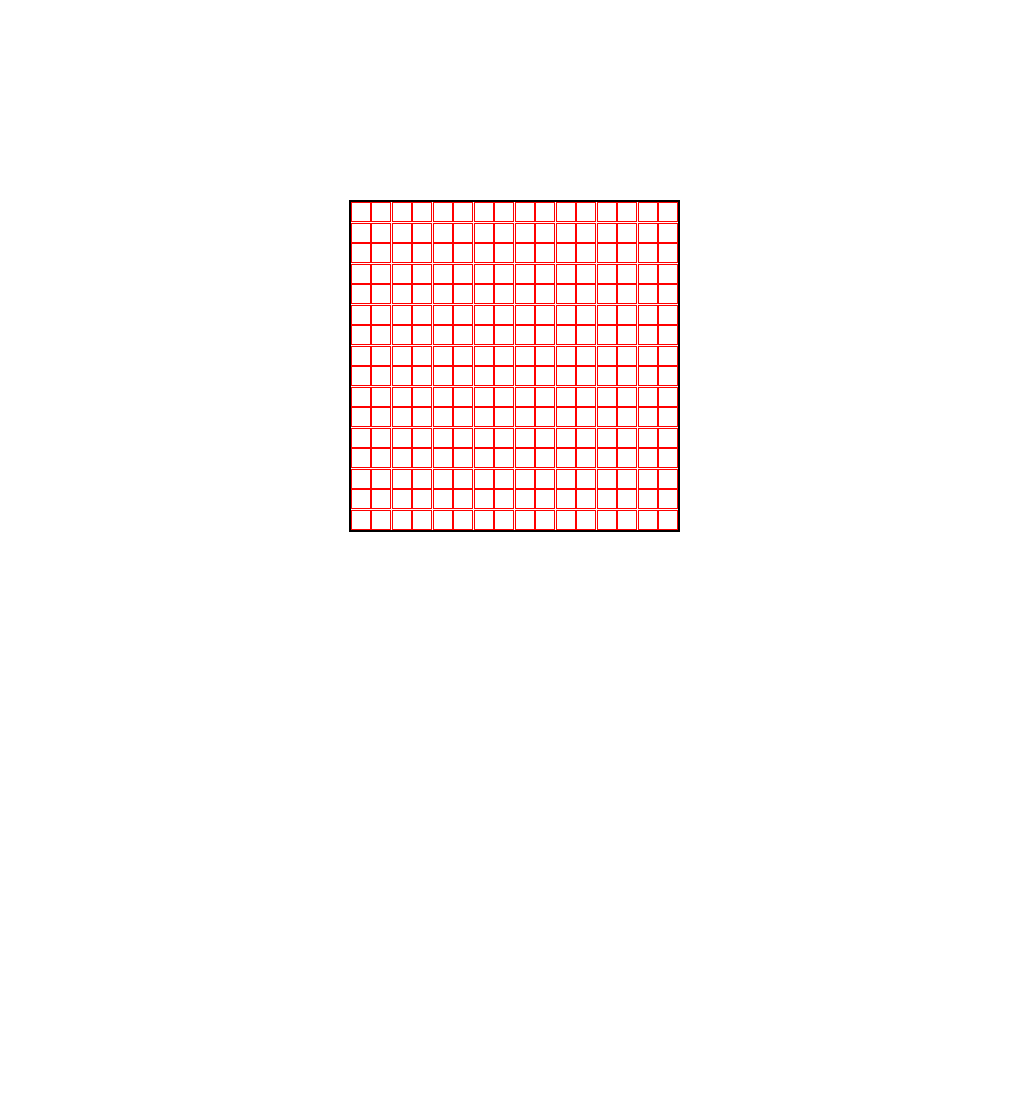
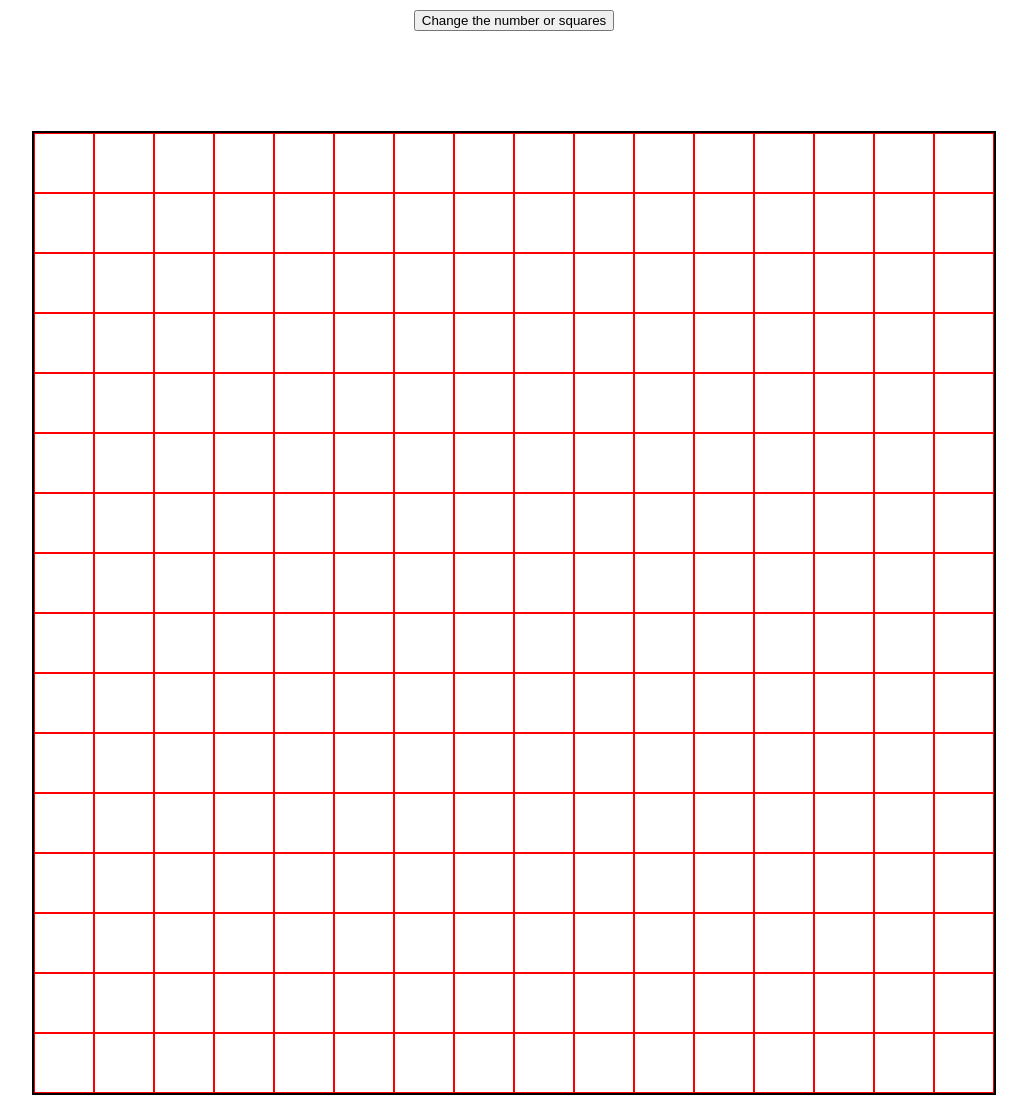
Before and after one commit to Raistero/etch-a-sketch, a plain HTML site: page index.html in a window 1280 px wide. Shown: the whole page, without its empty margins (126-1153 px from the left). Before the commit the page ends 800 px from the top, so only its background shows below. Drawn offline with Linux system fonts and the light colour scheme.

Commit message:
Add button to change the number of squares

```diff
--- a/index.html
+++ b/index.html
@@ -8,6 +8,7 @@
     <script src="./script/script.js" defer></script>
   </head>
   <body>
+    <button id="prompt-button">Change the number or squares</button>
     <div class="grid-container">
       <div class="grid-row">
         <div class="cell"></div>
--- a/style/style.css
+++ b/style/style.css
@@ -7,24 +7,24 @@
 }
 
 .grid-container{
-  margin: 200px auto;
+  box-sizing: content-box;
+  margin: 100px auto;
   display: flex;
   flex-wrap: wrap;
-  gap: 0.5px;
   height: 100%;
-  width: 331px;
+  width: 960px;
   border: 2px solid black;
   align-content: flex-start;
 }
 
-.grid-row {
-  display: flex;
-  gap: 0.5px;
+.cell {
+  border: 0.5px solid red;
+  width: 60px;
+  height: 60px;
+  align-items: flex-start;
 }
 
-.cell {
-  border: 1px solid red;
-  width: 20px;
-  height: 20px;
-  align-items: flex-start;
+#prompt-button {
+  display: block;
+  margin: 10px auto;
 }
```
